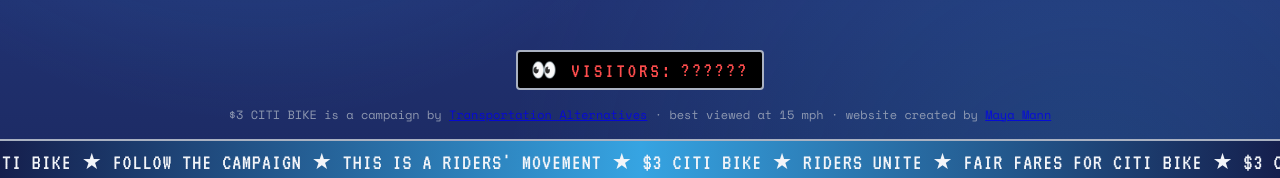
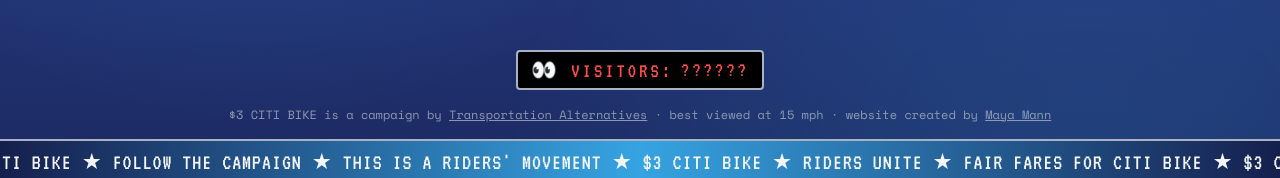
Before and after one commit to TransportationAlternatives/projects.transalt.org, a Jekyll site: the page 3-dollar-citibike.html, which Jekyll copies as it is, in a window 1280 px wide. Shown: the part 1391-1569 px from the top of the page. Built offline with Jekyll 4.4.1, drawn with Linux system fonts in a browser that asks for light colours.

Commit message:
Fix ticker span formatting in HTML

```diff
--- a/3-dollar-citibike.html
+++ b/3-dollar-citibike.html
@@ -259,6 +259,7 @@
     padding:.35rem .8rem; border-radius:4px; border:2px solid var(--silver-2); letter-spacing:3px;
   }
   .ta-credit{ font-family:'Space Mono', monospace; font-size:.75rem; color:var(--silver-2); opacity:.8; }
+  .ta-credit a, .ta-credit a:visited, .ta-credit a:hover, .ta-credit a:active {   color: inherit; }
 </style>
 </head>
 <body>
@@ -268,8 +269,8 @@
 
 <div class="ticker">
   <div class="ticker-track">
-    <span>★  $3 CITI BIKE  ★  A 45-MINUTE RIDE SHOULDN'T COST MORE THAN $3  ★  JOIN THE CITY BIKE RIDERS UNION  ★  LAUNCH PARTY AUG 12  ★  MAKE CITI BIKE AFFORDABLE </span>
-    <span>★  $3 CITI BIKE  ★  A 45-MINUTE RIDE SHOULDN'T COST MORE THAN $3  ★  JOIN THE CITY BIKE RIDERS UNION  ★  LAUNCH PARTY AUG 12  ★  MAKE CITI BIKE AFFORDABLE </span>
+    <span>★  $3 CITI BIKE  ★  A 45-MINUTE RIDE SHOULDN'T COST MORE THAN $3  ★  JOIN THE CITY BIKE RIDERS UNION  ★  LAUNCH PARTY AUG 12  ★  MAKE CITI BIKE AFFORDABLE</span>
+    <span>★  $3 CITI BIKE  ★  A 45-MINUTE RIDE SHOULDN'T COST MORE THAN $3  ★  JOIN THE CITY BIKE RIDERS UNION  ★  LAUNCH PARTY AUG 12  ★  MAKE CITI BIKE AFFORDABLE</span>
   </div>
 </div>
 
```
